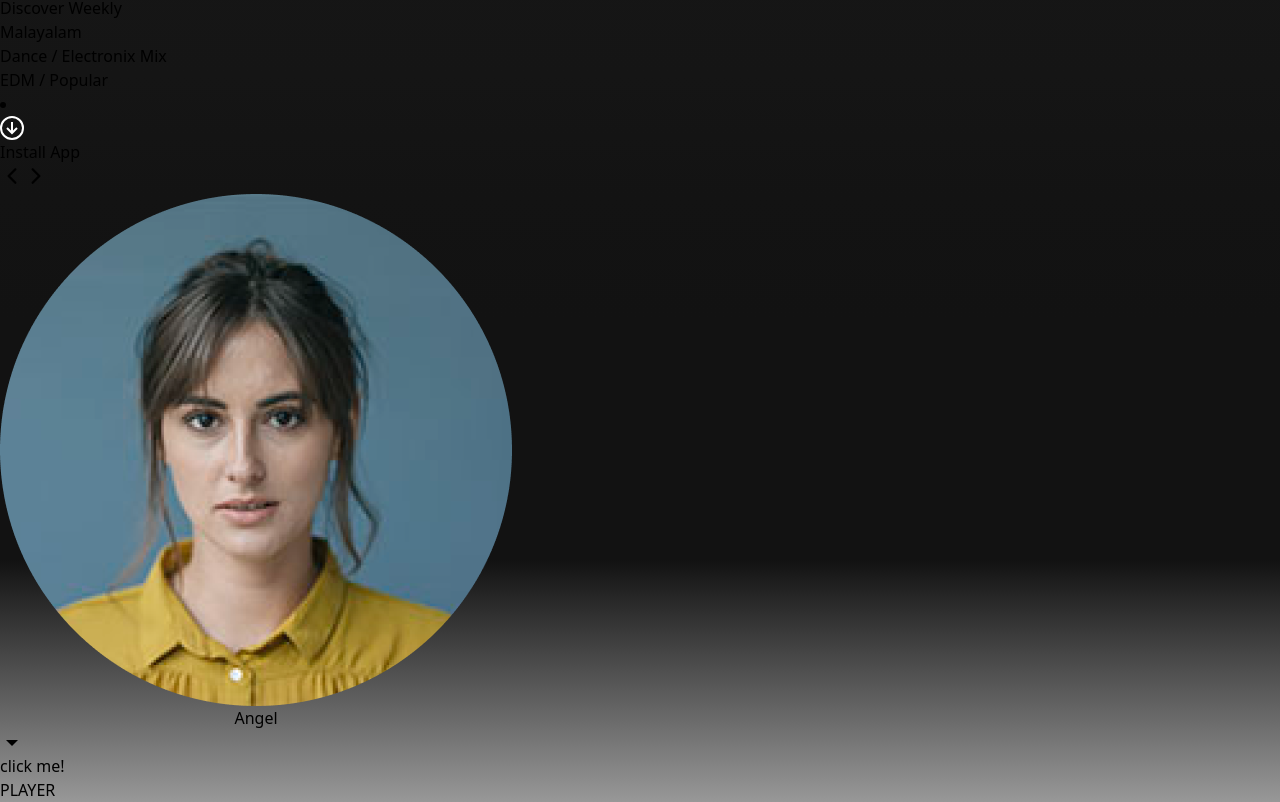
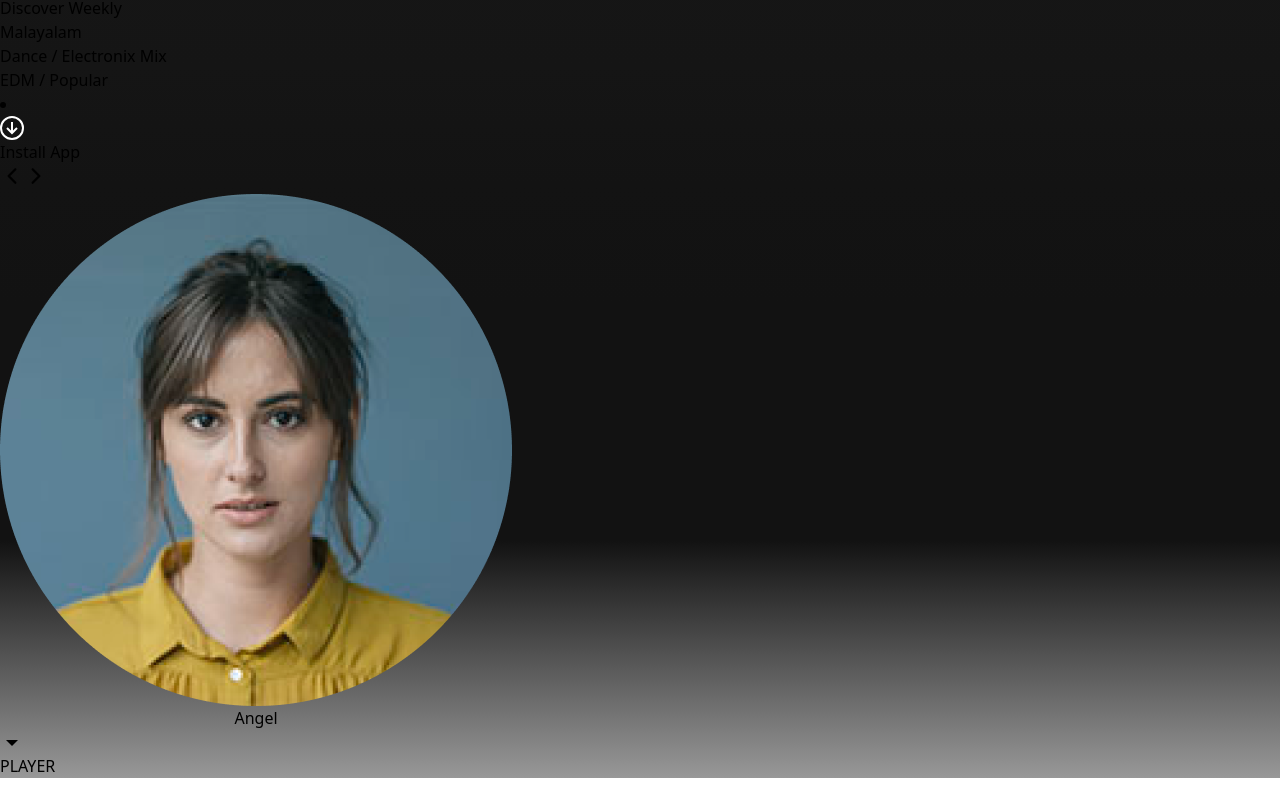
Before and after one commit to eldordev06/melodify, a React (Vite) app: page / in a window 1280 px wide. Shown: the part 408-1210 px from the top of the page. After the commit the page ends 1186 px from the top, so only its background shows below. Built offline with nearby package versions, Linux system fonts and the light colour scheme.

Commit message:
text-white from layout

```diff
--- a/src/App.jsx
+++ b/src/App.jsx
@@ -5,11 +5,7 @@ function App() {
     <>
       <Layout>
         <main className="flex-grow relative">
-          <div className="absolute top-0 left-0 right-0 bottom-0 overflow-auto px-10">
-            <button className="bg-red-600 w-20 h-10 rounded-lg">
-              click me!
-            </button>
-          </div>
+          <div className="absolute top-0 left-0 right-0 bottom-0 overflow-auto px-10"></div>
         </main>
       </Layout>
     </>
--- a/src/components/Layout/Header.jsx
+++ b/src/components/Layout/Header.jsx
@@ -3,7 +3,7 @@ import { RiArrowDownSFill } from "react-icons/ri";
 
 export default function Header() {
   return (
-    <header className="flex w-full flex-shrink-0 justify-between pt-5 px-10 text-white">
+    <header className="flex w-full flex-shrink-0 justify-between pt-5 px-10">
       <div className="flex gap-5">
         <button className="bg-[#131313] rounded-full p-2 h-fit w-fit">
           <IoIosArrowBack size={24} />
--- a/src/components/Layout/Layout.jsx
+++ b/src/components/Layout/Layout.jsx
@@ -5,7 +5,7 @@ import Player from "./Player";
 
 export default function Layout({ children }) {
   return (
-    <div className="flex flex-col h-screen w-screen text-xl font-medium main-content-bg">
+    <div className="flex flex-col h-screen w-screen text-xl font-medium main-content-bg text-white">
       <div className="flex flex-grow">
         <Sidebar />
         <div className="flex-grow h-full flex flex-col">
--- a/src/components/Layout/Player.jsx
+++ b/src/components/Layout/Player.jsx
@@ -1,7 +1,7 @@
 export default function Player() {
   return (
     <>
-      <div className="bg-[#282828] text-white h-24 text-xl flex-shrink-0 flex items-center justify-center">
+      <div className="bg-[#282828] h-24 text-xl flex-shrink-0 flex items-center justify-center">
         <span>PLAYER</span>
       </div>
     </>
--- a/src/components/Layout/Sidebar.jsx
+++ b/src/components/Layout/Sidebar.jsx
@@ -2,7 +2,7 @@ import SidebarItem from "../SidebarItem";
 
 export default function Sidebar() {
   return (
-    <aside className="bg-black w-[300px] h-full text-white relative">
+    <aside className="bg-black w-[300px] h-full relative">
       <div className="absolute top-0 left-0 right-0 bottom-0 overflow-auto px-2.5">
         <a
           href="https://open.spotify.com"
```
